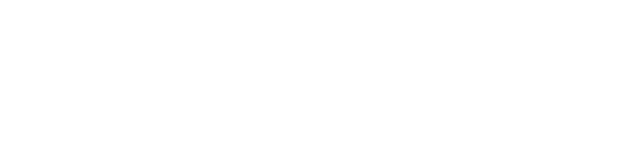
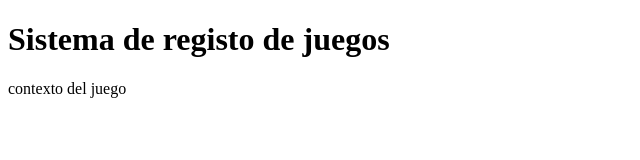
Before and after one commit to miguelinho5832/sistema-de-registro, a plain HTML site: page index.html in a window 1280 px wide. Shown: the whole page, without its empty margins (0-640 px from the left). Drawn offline with Linux system fonts and the light colour scheme.

Commit message:
actualiza el index.html

```diff
--- a/index.html
+++ b/index.html
@@ -6,6 +6,8 @@
     <title>Sistema de registro de juegos</title>
 </head>
 <body>
+    <h1>Sistema de registo de juegos</h1>
+    <p>contexto del juego</p>
     <script src="app.js"></script>
 </body>
 </html>
```
